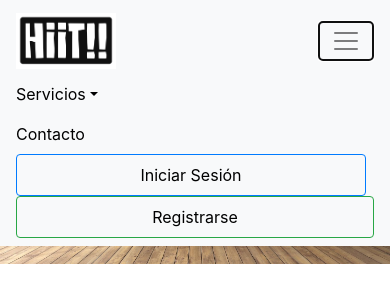
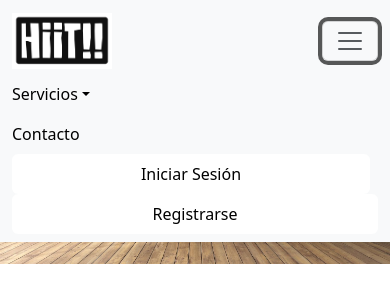
Before and after one commit to DiegoCastroT/GymWeb, a website: page index.html in a window 390 px wide. Both pictures are taken after a click on the button "Toggle navigation". Drawn offline with nearby package versions, Linux system fonts and the light colour scheme.

Commit message:
Changes: Update navbar and styles
- Modified styles for login and register buttons in the navbar.
- Moved custom styles to a separate CSS file.
- Adjusted transitions for carousel items.
- Updated favicon (still need to improve logo size; it's currently too big).

```diff
--- /dev/null
+++ b/home.css
@@ -0,0 +1,46 @@
+/* Custom button used in home page */
+.btn-custom {
+    background-color: white;
+    color: white;
+    border: none;
+}
+
+/* Set button styles when mouse is hovering */
+.btn-custom:hover {
+    background-color: darkorange; /* Color on hover */
+    color: white; /* Ensure the text remains white */
+}
+
+/* General styles */
+body {
+    padding-top: 56px; /* Space for fixed navbar */
+}
+
+/* Set text color in navigation links */
+.navbar-nav .nav-link {
+    color: black !important;
+}
+
+/* Show dropdown menu when hovered */
+.nav-item.dropdown:hover .dropdown-menu {
+    display: block; /* Show dropdown menu */
+}
+
+/* Hide dropdown menu by default */
+.dropdown-menu {
+    display: none;
+}
+
+/* Style for transparent button */
+.transparent-button {
+    background: none;
+    border: none;
+    color: white;
+    font-size: 2rem; /* Adjust size of symbols */
+    outline: none;
+}
+
+/* Remove transition on carousel */
+.carousel-item {
+    transition: none !important;
+}
--- a/index.html
+++ b/index.html
@@ -3,53 +3,24 @@
 <head>
     <meta charset="UTF-8">
     <meta name="viewport" content="width=device-width, initial-scale=1.0">
-    <title>Plantilla Gimnasio</title>
-    <!-- Bootstrap CSS desde CDN -->
-    <link rel="stylesheet" href="https://stackpath.bootstrapcdn.com/bootstrap/4.5.2/css/bootstrap.min.css">
-    <style>
-        /* Estilos personalizados */
-        body {
-            padding-top: 56px; /* Espacio para el navbar fijo */
-        }
-
-        /* Cambiar el color del texto a negro */
-        .navbar-nav .nav-link {
-            color: black !important;
-        }
-
-        /* Mostrar el menú desplegable al pasar el ratón */
-        .nav-item.dropdown:hover .dropdown-menu {
-            display: block; /* Muestra el menú desplegable */
-        }
-
-        /* Ocultar el menú desplegable cuando no está en hover */
-        .dropdown-menu {
-            display: none; /* Oculta el menú por defecto */
-        }
-        .carousel-item {
-    transition: none !important;
-  }
-  .transparent-button {
-    background: none;
-    border: none;
-    color: white; /* You can change the color of the symbols < and > */
-    font-size: 2rem; /* Adjust the size of the symbols */
-    outline: none;
-  }
-    </style>
-    <script src="https://cdn.jsdelivr.net/npm/bootstrap@5.3.0-alpha1/dist/js/bootstrap.bundle.min.js"></script>
+    <link rel="icon" href="LOGO.png" type="image/png">
+    <title>HiiT!!</title>
+    <!-- Bootstrap 5 CSS desde tu instalación local -->
+    <link rel="stylesheet" href="node_modules/bootstrap/dist/css/bootstrap.min.css">
+    <link rel="stylesheet" href="home.css"> <!-- Vinculando tu archivo CSS -->
 </head>
 <body>
-    <nav class="navbar navbar-expand-sm bg-light navbar-light fixed-top">
+
+    <nav class="navbar navbar-expand-lg bg-light navbar-light fixed-top">
         <div class="container-fluid">
             <a class="navbar-brand" href="#">
-                <img src="LOGO.png" alt="Logo Gimnasio" style="width:100px;">
+                <img src="images/LOGO.png" alt="Logo Gimnasio" style="width:100px;">
             </a>
-            <button class="navbar-toggler" type="button" data-toggle="collapse" data-target="#collapsibleNavbar" aria-controls="collapsibleNavbar" aria-expanded="false" aria-label="Toggle navigation">
+            <button class="navbar-toggler" type="button" data-bs-toggle="collapse" data-bs-target="#collapsibleNavbar" aria-controls="collapsibleNavbar" aria-expanded="false" aria-label="Toggle navigation">
                 <span class="navbar-toggler-icon"></span>
             </button>
             <div class="collapse navbar-collapse" id="collapsibleNavbar">
-                <ul class="navbar-nav ml-auto"> <!-- Alineación a la derecha -->
+                <ul class="navbar-nav ms-auto">
                     <li class="nav-item dropdown">
                         <a class="nav-link dropdown-toggle" href="#" id="serviciosDropdown" role="button" aria-haspopup="true" aria-expanded="false">Servicios</a>
                         <div class="dropdown-menu" aria-labelledby="serviciosDropdown">
@@ -61,10 +32,10 @@
                         <a class="nav-link" href="contacto.html">Contacto</a>
                     </li>
                     <li class="nav-item">
-                        <a class="nav-link btn btn-outline-primary mr-2" href="login.html">Iniciar Sesión</a>
+                        <a class="nav-link btn btn-custom me-2" href="login.html">Iniciar Sesión</a>
                     </li>
                     <li class="nav-item">
-                        <a class="nav-link btn btn-outline-success" href="register.html">Registrarse</a>
+                        <a class="nav-link btn btn-custom" href="register.html">Registrarse</a>
                     </li>
                 </ul>
             </div>
@@ -73,25 +44,23 @@
 
     <!-- Carousel -->
     <div id="demo" class="carousel slide" data-bs-ride="carousel">
-
-
         <div class="carousel-inner">
             <div class="carousel-item active">
-        <img src="Gym.jpg" alt="Los Angeles" class="d-block" style="width:100%">
+                <img src="images/Gym.jpg" alt="Los Angeles" class="d-block w-100">
                 <div class="carousel-caption">
                     <h3>Los Angeles</h3>
                     <p>We had such a great time in LA!</p>
                 </div>
             </div>
             <div class="carousel-item">
-        <img src="Gym2.jpg" alt="Chicago" class="d-block" style="width:100%">
+                <img src="images/Gym2.jpg" alt="Chicago" class="d-block w-100">
                 <div class="carousel-caption">
                     <h3>Chicago</h3>
                     <p>Thank you, Chicago!</p>
                 </div>
             </div>
             <div class="carousel-item">
-        <img src="Gym3.jpg" alt="New York" class="d-block" style="width:100%">
+                <img src="images/Gym3.jpg" alt="New York" class="d-block w-100">
                 <div class="carousel-caption">
                     <h3>New York</h3>
                     <p>We love the Big Apple!</p>
@@ -99,23 +68,16 @@
             </div>
         </div>
 
+        <!-- Botones de control del carrusel -->
         <button class="carousel-control-prev transparent-button" type="button" data-bs-target="#demo" data-bs-slide="prev">
             <span>&lt;</span>
         </button>
         <button class="carousel-control-next transparent-button" type="button" data-bs-target="#demo" data-bs-slide="next">
             <span>&gt;</span>
         </button>
-
     </div>
 
-
-  </div>
-
-
-
-    <!-- Bootstrap JS y jQuery desde CDN -->
-    <script src="https://code.jquery.com/jquery-3.5.1.slim.min.js"></script>
-    <script src="https://cdn.jsdelivr.net/npm/@popperjs/core@2.9.2/dist/umd/popper.min.js"></script>
-    <script src="https://stackpath.bootstrapcdn.com/bootstrap/4.5.2/js/bootstrap.min.js"></script>
+    <!-- Bootstrap JS desde tu instalación local -->
+    <script src="node_modules/bootstrap/dist/js/bootstrap.bundle.min.js"></script>
 </body>
 </html>
```
Also changed, not shown: images/Gym.jpg (renamed from Gym.jpg), images/Gym2.jpg (renamed from Gym2.jpg), images/Gym3.jpg (renamed from Gym3.jpg), images/LOGO.png (renamed from LOGO.png). Lines whose indentation alone changed are shown as unchanged.
